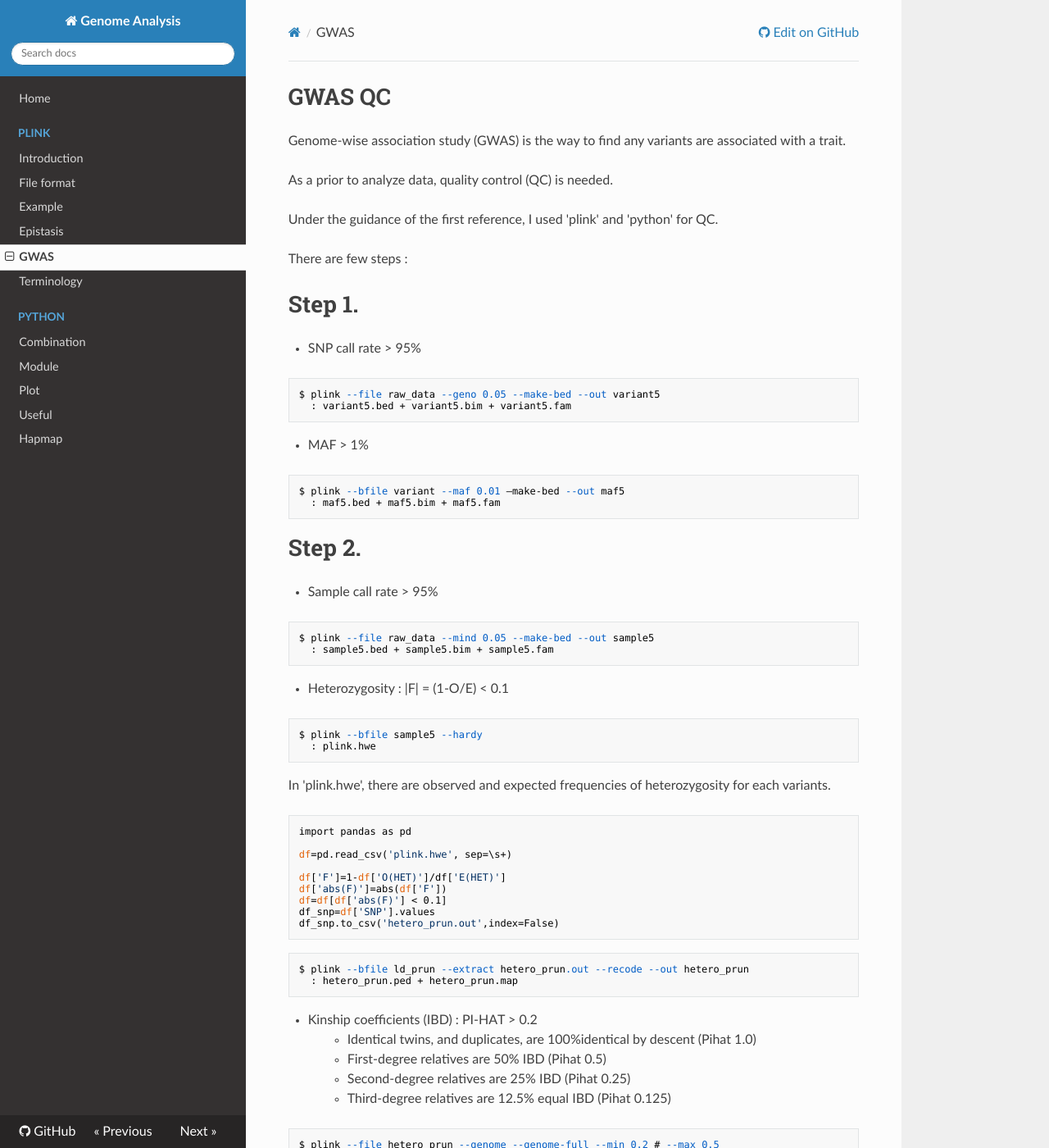
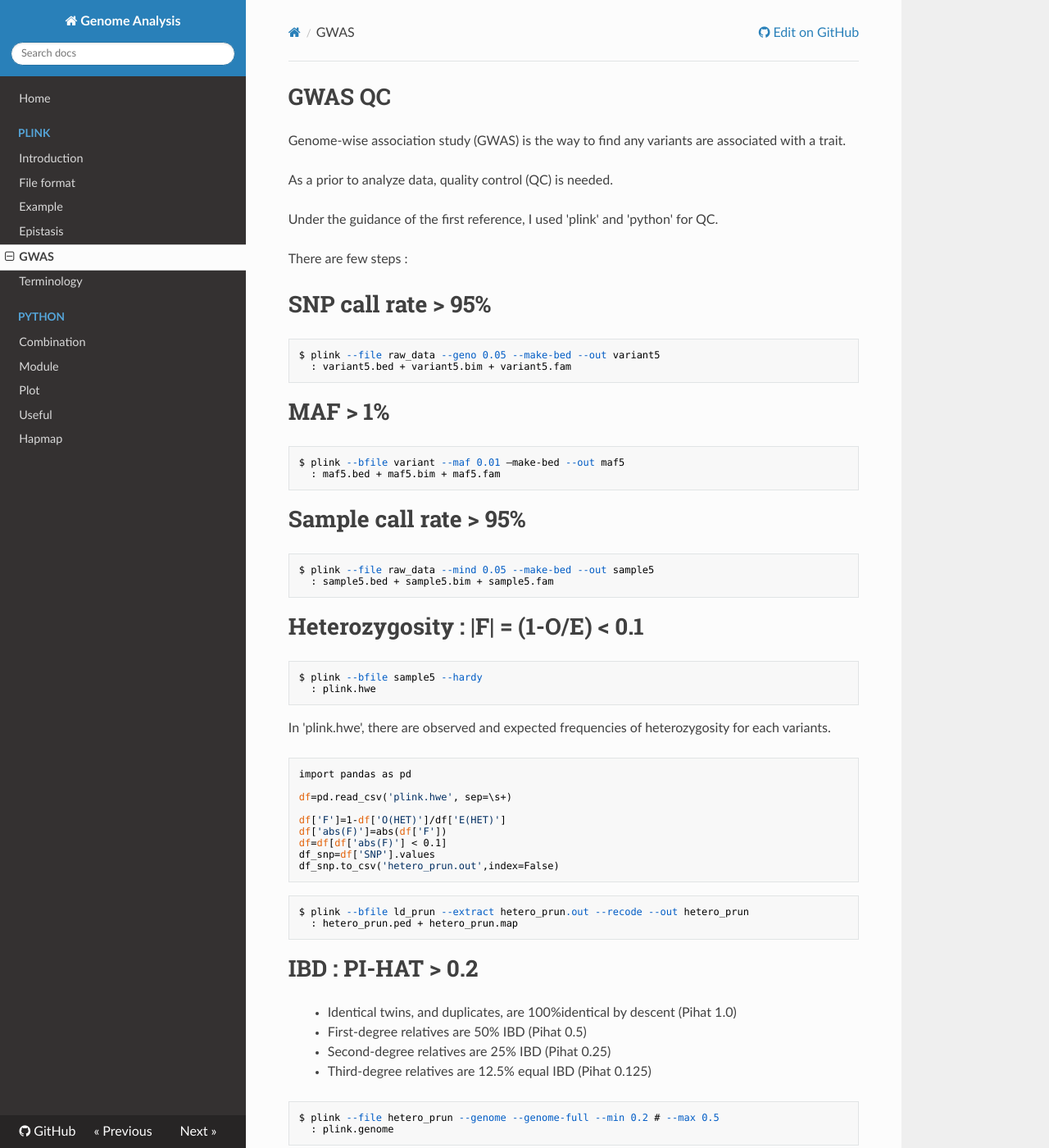
Before and after one commit to WonyoungCho/plink, an MkDocs documentation site: the page built from docs/GWAS.md, in a window 1280 px wide and 1400 px high. Shown: the whole window at 82% size. Built offline with MkDocs 1.6.1, drawn with Linux system fonts in a browser that asks for light colours; nearby versions of some CDN libraries; old or Windows-style settings are respelled for this version of MkDocs.

Commit message:
Update GWAS.md

````diff
--- a/docs/GWAS.md
+++ b/docs/GWAS.md
@@ -7,25 +7,24 @@ Under the guidance of the first reference, I used 'plink' and 'python' for QC.
 
 There are few steps :
 
-# Step 1.
-- SNP call rate > 95%
+# SNP call rate > 95%
 ```
 $ plink --file raw_data --geno 0.05 --make-bed --out variant5
   : variant5.bed + variant5.bim + variant5.fam
 ```
-- MAF > 1%
+# MAF > 1%
 ```
 $ plink --bfile variant --maf 0.01 –make-bed --out maf5
   : maf5.bed + maf5.bim + maf5.fam
 ```
 
-# Step 2.
-- Sample call rate > 95%
+
+# Sample call rate > 95%
 ```
 $ plink --file raw_data --mind 0.05 --make-bed --out sample5
   : sample5.bed + sample5.bim + sample5.fam
 ```
-- Heterozygosity : |F| = (1-O/E) < 0.1
+# Heterozygosity : |F| = (1-O/E) < 0.1
 ```
 $ plink --bfile sample5 --hardy
   : plink.hwe
@@ -46,7 +45,7 @@ df_snp.to_csv('hetero_prun.out',index=False)
 $ plink --bfile ld_prun --extract hetero_prun.out --recode --out hetero_prun
   : hetero_prun.ped + hetero_prun.map
 ```
-- Kinship coefficients (IBD) : PI-HAT > 0.2
+# IBD : PI-HAT > 0.2
 > - Identical twins, and duplicates, are 100%identical by descent (Pihat 1.0)
 > - First-degree relatives are 50% IBD (Pihat 0.5)
 > - Second-degree relatives are 25% IBD (Pihat 0.25)
@@ -73,12 +72,12 @@ plt.xticks([0,0.125,0.25,0.5,1],fontsize=6)
 plt.grid(ls='--',alpha=0.6)
 plt.show()
 ```
-- LD : R2 > 0.2
+# LD : R2 > 0.2
 ```
 $ plink --file ld_prun --r2 d inter-chr with-freqs --ld-window-r2 0.2
   : plink.ld
 ```
-- PCA (take clustered data)
+# PCA (take clustered data)
 ```
 
 ```
````
